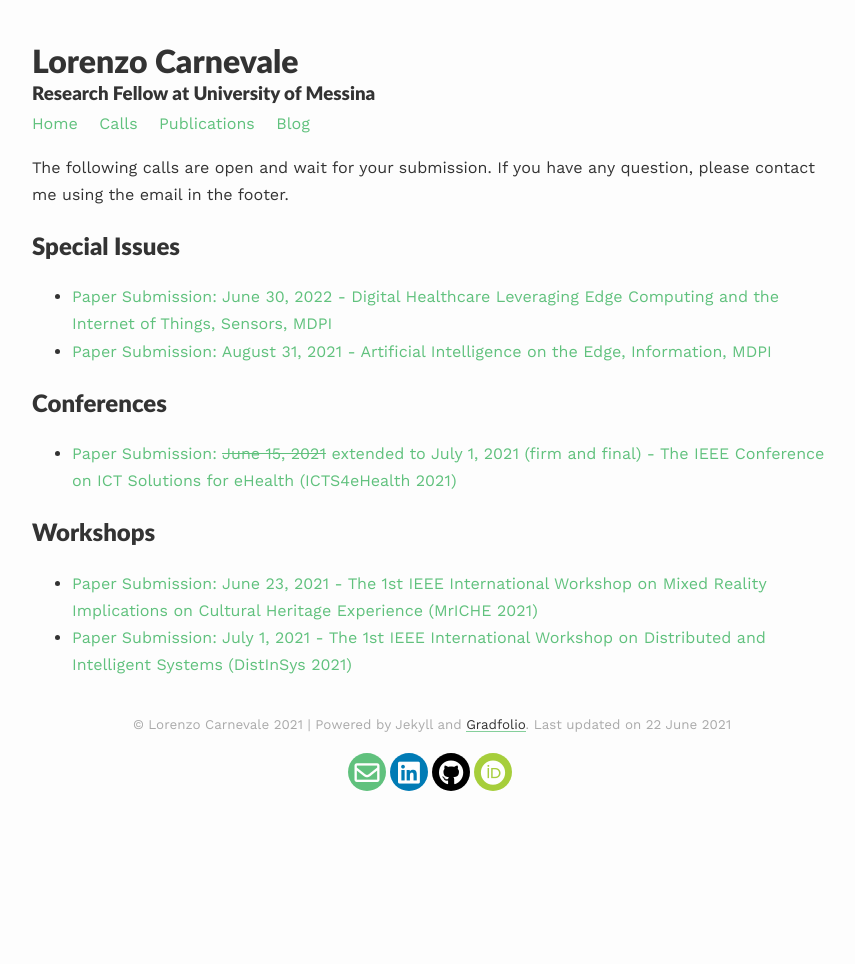
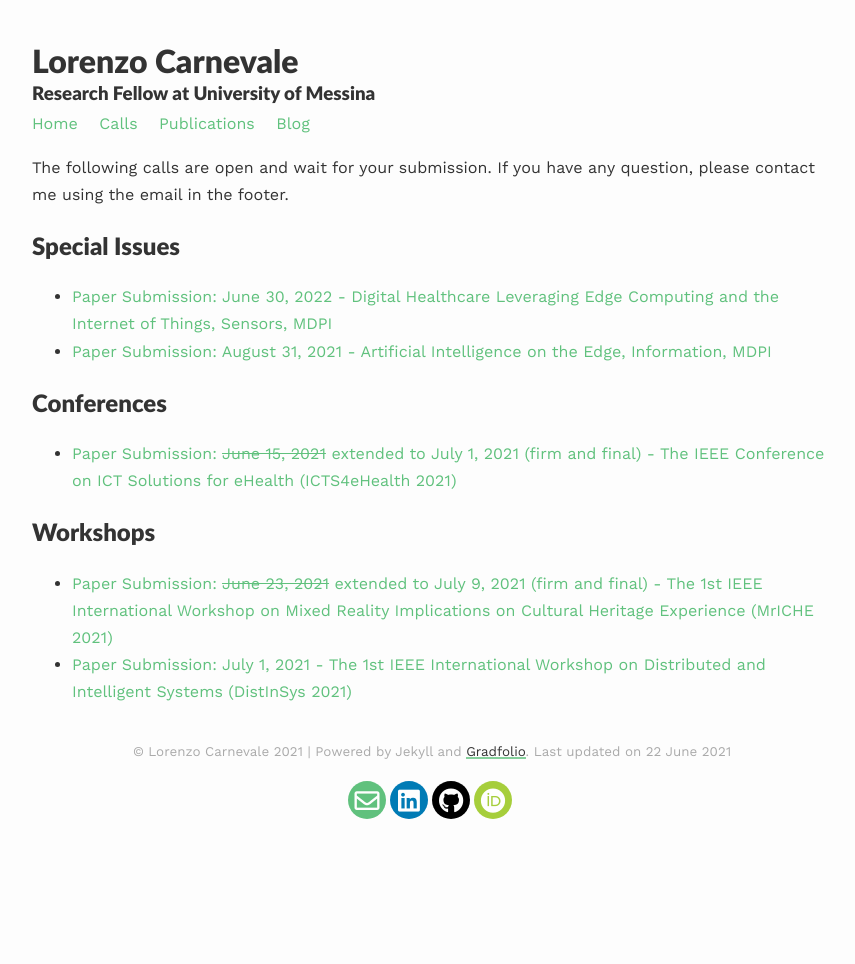
Before and after one commit to lcarnevale/lcarnevale.github.io, a Jekyll site: the page built from _pages/calls.md, in a window 1280 px wide. Shown: the whole page, without its empty margins (208-1063 px from the left). Built offline with Jekyll 4.4.1, drawn with Linux system fonts in a browser that asks for light colours; nearby versions of some CDN libraries.

Commit message:
update firm and final deadline of MrICHE 2021

```diff
--- a/_pages/calls.md
+++ b/_pages/calls.md
@@ -15,5 +15,5 @@
 - [Paper Submission: <s>June 15, 2021</s> extended to July 1, 2021 (firm and final) - The IEEE Conference on ICT Solutions for eHealth (ICTS4eHealth 2021)](https://fcrlab.unime.it/calls/icts4eHealth2021)
 
 ## Workshops
-- [Paper Submission: June 23, 2021 - The 1st IEEE International Workshop on Mixed Reality Implications on Cultural Heritage Experience (MrICHE 2021)](https://fcrlab.unime.it/calls/mriche2021)
+- [Paper Submission: <s>June 23, 2021</s> extended to July 9, 2021 (firm and final) - The 1st IEEE International Workshop on Mixed Reality Implications on Cultural Heritage Experience (MrICHE 2021)](https://fcrlab.unime.it/calls/mriche2021)
 - [Paper Submission: July 1, 2021 - The 1st IEEE International Workshop on Distributed and Intelligent Systems (DistInSys 2021)](https://fcrlab.unime.it/calls/distinsys2021)
```
